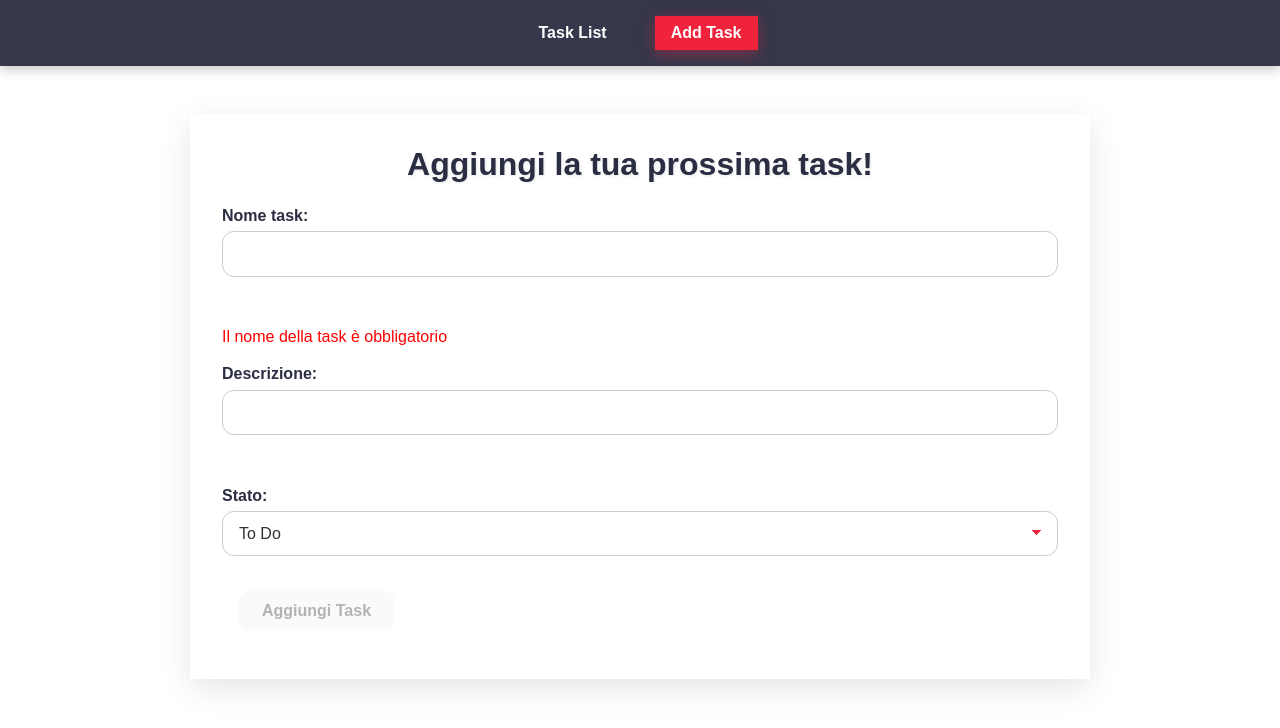
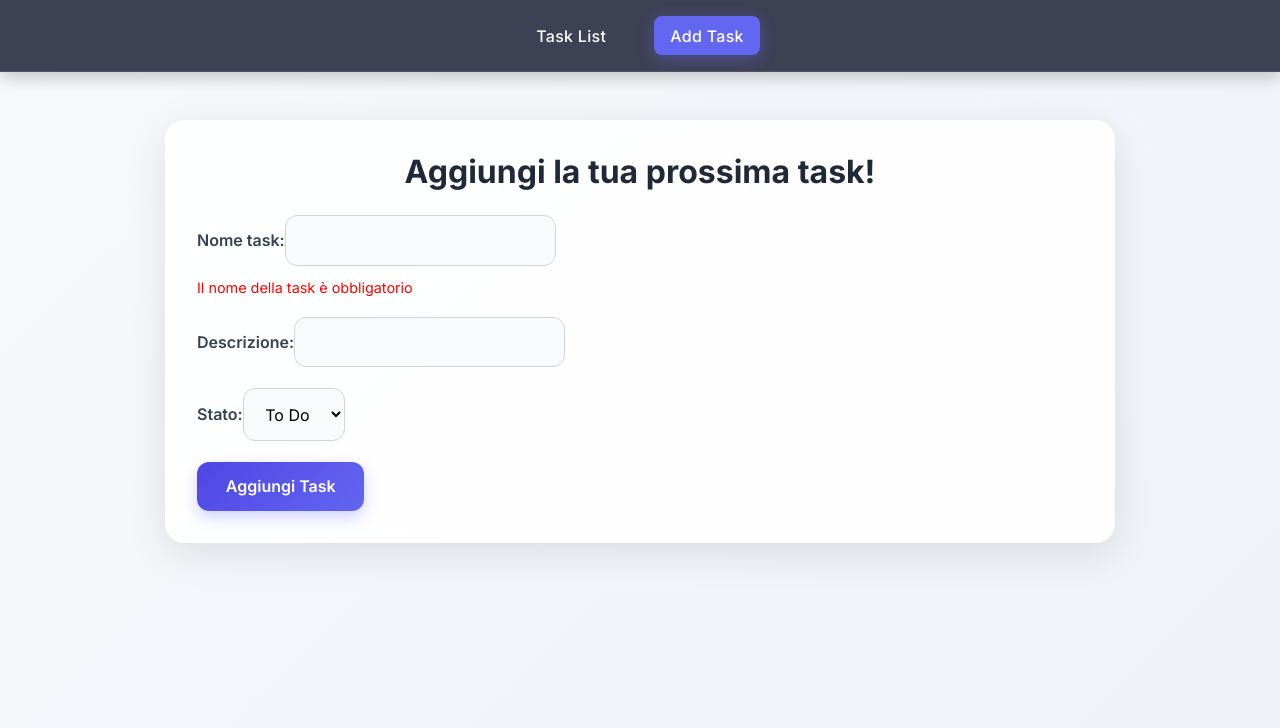
Before and after one commit to VincenzoIuliano/TaskManager, a React (Vite) app: page /add in a window 1280 px wide. Shown: the top 728 px of the page. Built offline with nearby package versions, Linux system fonts and the light colour scheme; no server answers.

Commit message:
EDIT: edited css

```diff
--- a/src/index.css
+++ b/src/index.css
@@ -1,435 +1,273 @@
-/* Reset di base */
+/* 🌐 RESET BASE */
 * {
   margin: 0;
   padding: 0;
   box-sizing: border-box;
-  font-family: 'Poppins', sans-serif;
+  font-family: 'Poppins', 'Inter', sans-serif;
 }
 
 body {
   min-height: 100vh;
-  color: #333;
+  background: linear-gradient(135deg, #f7f9fc, #eef2f7);
+  color: #2b2d42;
 }
 
-/* Navbar */
+/* 🔝 NAVBAR */
 nav {
   display: flex;
   justify-content: center;
   gap: 2rem;
   padding: 1rem 0;
-  background: rgba(43, 45, 66, 0.95);
-  backdrop-filter: blur(5px);
-  box-shadow: 0 4px 10px rgba(0,0,0,0.2);
+  background: rgba(43, 45, 66, 0.9);
+  backdrop-filter: blur(6px);
+  box-shadow: 0 6px 16px rgba(0,0,0,0.2);
   position: sticky;
   top: 0;
   z-index: 100;
+  border-bottom: 1px solid rgba(255,255,255,0.1);
 }
 
 nav a {
   color: #fff;
   text-decoration: none;
-  font-weight: 600;
-  padding: 0.5rem 1rem;
+  font-weight: 500;
+  font-size: 1rem;
+  letter-spacing: 0.3px;
+  padding: 0.6rem 1rem;
+  border-radius: 8px;
   transition: all 0.3s ease;
 }
 
 nav a:hover {
-  background-color: #8d99ae;
-  transform: scale(1.05);
+  background-color: rgba(255, 255, 255, 0.15);
+  transform: translateY(-2px);
 }
 
 nav a.active {
-  background: #ef233c;
+  background: #6366f1;
   color: #fff;
-  box-shadow: 0 4px 15px rgba(239, 35, 60, 0.4);
+  box-shadow: 0 4px 15px rgba(99, 102, 241, 0.4);
 }
 
-/* Contenitore principale */
-main, .AddTask {
-  max-width: 900px;
+/* 🧱 CONTAINER GENERALE */
+main, .AddTask, .TaskList, .TaskDetails {
+  max-width: 950px;
   margin: 3rem auto;
   padding: 2rem;
-  background: rgba(255,255,255,0.95);
-  box-shadow: 0 10px 30px rgba(0,0,0,0.1);
+  background: rgba(255,255,255,0.9);
+  backdrop-filter: blur(6px);
+  box-shadow: 0 10px 40px rgba(0,0,0,0.1);
+  border-radius: 20px;
   animation: fadeIn 0.8s ease;
 }
 
-/* Animazione fadeIn */
+/* ✨ ANIMAZIONI */
 @keyframes fadeIn {
   from { opacity: 0; transform: translateY(20px); }
   to { opacity: 1; transform: translateY(0); }
 }
 
-/* --- AddTask Table --- */
-.AddTask table {
+/* 🧭 TITOLI */
+h1, h2 {
+  text-align: center;
+  margin-bottom: 1.5rem;
+  color: #1f2937;
+  font-weight: 700;
+}
+
+/* 🧾 TABELLA TASKLIST */
+.TaskList table {
   width: 100%;
   border-collapse: collapse;
-  box-shadow: 0 4px 12px rgba(0,0,0,0.05);
-  margin-top: 1.5rem;
+  border-radius: 12px;
+  overflow: hidden;
+  box-shadow: 0 4px 20px rgba(0,0,0,0.05);
 }
 
-.AddTask th {
-  background-color: #4f46e5; /* viola moderno */
+.TaskList th {
+  background: #4f46e5;
   color: #fff;
   text-align: left;
-  padding: 0.75rem 1rem;
-  font-weight: 600;
+  padding: 1rem;
   font-size: 1rem;
+  cursor: pointer;
+  transition: background 0.3s;
 }
 
-.AddTask td {
-  padding: 0.75rem 1rem;
+.TaskList th:hover {
+  background-color: #6366f1;
+}
+
+.TaskList td {
+  padding: 1rem;
+  background-color: #fff;
   border-bottom: 1px solid #e5e7eb;
   font-size: 0.95rem;
-  color: #333;
+  transition: background 0.2s;
 }
 
-/* Riga hover */
-.AddTask tbody tr:hover {
-  background-color: #f3f4f6;
-  transition: background-color 0.2s;
+.TaskList tbody tr:nth-child(even) {
+  background-color: #f9fafb;
 }
 
-/* Status badge */
+.TaskList tbody tr:hover {
+  background-color: #eef2ff;
+}
+
+/* 🔍 Campo ricerca */
+.TaskList input[type="text"] {
+  width: 100%;
+  padding: 0.9rem 1.2rem;
+  border-radius: 12px;
+  border: 1px solid #d1d5db;
+  margin-bottom: 1.5rem;
+  font-size: 1rem;
+  transition: all 0.3s ease;
+}
+
+.TaskList input[type="text"]:focus {
+  outline: none;
+  border-color: #6366f1;
+  box-shadow: 0 0 8px rgba(99,102,241,0.3);
+}
+
+/* 🏷️ STATUS BADGES */
 .status {
-  display: inline-block;
-  padding: 0.25rem 0.5rem;
+  padding: 0.3rem 0.7rem;
+  border-radius: 10px;
+  font-weight: 600;
   font-size: 0.85rem;
-  font-weight: 500;
-  text-align: center;
   color: #fff;
 }
 
-td.todo { background-color: #ff0000; }
-td.doing { background-color: #f6f33b; }
+td.todo { background-color: #fbbf24; }
+td.doing { background-color: #3b82f6; }
 td.done { background-color: #10b981; }
 
-/* Responsive table: scroll orizzontale su mobile */
-@media (max-width: 768px) {
-  .AddTask table {
-    display: block;
-    overflow-x: auto;
-    white-space: nowrap;
-  }
-}
-
-/* Form AddTask */
-form {
-  display: flex;
-  flex-direction: column;
-  gap: 1rem;
-}
-
-input, textarea {
-  padding: 0.8rem 1rem;
-  border: 1px solid #ccc;
-  font-size: 1rem;
-  width: 100%;
-  transition: all 0.3s ease;
-}
-
-input:focus, textarea:focus {
-  outline: none;
-  border-color: #ef233c;
-  box-shadow: 0 0 8px rgba(239,35,60,0.4);
-}
-
-/* Titoli */
-h1, h2 {
-  text-align: center;
-  margin-bottom: 1.5rem;
-  color: #2b2d42;
-  text-shadow: 1px 1px 3px rgba(0,0,0,0.1);
-}
-
-/* --- TaskList con bordi completi --- */
-.TaskList {
-  max-width: 900px;
-  margin: 3rem auto;
-  padding: 1rem 2rem;
-  animation: fadeIn 0.8s ease;
-}
-
-/* Titolo */
-.TaskList h1 {
-  text-align: center;
-  margin-bottom: 1.5rem;
-  color: #2b2d42;
-  text-shadow: 1px 1px 3px rgba(0,0,0,0.1);
-}
-
-/* Tabella */
-.TaskList table {
-  width: 100%;
-  border-collapse: collapse;
-  background: transparent;
-  border: 2px solid rgba(0,0,0,0.15); /* bordo completo esterno */
-}
-
-/* Intestazione */
-.TaskList th {
-  background-color: rgba(43, 45, 66, 0.95);
-  color: #fff;
-  text-align: left;
-  padding: 0.75rem 1rem;
-  font-weight: 600;
-  font-size: 1rem;
-  letter-spacing: 0.5px;
-  border: 1px solid rgba(0,0,0,0.2);
-}
-
-/* Celle */
-.TaskList td {
-  padding: 0.75rem 1rem;
-  border: 1px solid rgba(0,0,0,0.1);
-  font-size: 0.95rem;
-  color: #333;
-}
-
-
-/* Status badge */
-.status {
-  display: inline-block;
-  padding: 0.25rem 0.6rem;
-  border-radius: 12px;
-  font-size: 0.85rem;
-  font-weight: 500;
-  text-align: center;
-  color: #fff;
-}
-
-.status.Todo { background-color: #f59e0b; }
-.status.Doing { background-color: #3b82f6; }
-.status.Done { background-color: #10b981; }
-
-/* Mobile */
-@media (max-width: 768px) {
-  .TaskList table {
-    display: block;
-    overflow-x: auto;
-    white-space: nowrap;
-    border-radius: 12px;
-  }
-}
-
-/* --- AddTask Form migliorato --- */
+/* 🧩 ADD TASK FORM */
 .AddTask form {
   display: flex;
   flex-direction: column;
-  gap: 1.2rem;
-  margin-top: 1.5rem;
+  gap: 1.3rem;
 }
 
 .AddTask label {
-  display: flex;
-  flex-direction: column;
   font-weight: 600;
-  color: #2b2d42;
-  gap: 0.4rem;
+  color: #374151;
 }
 
 .AddTask input,
 .AddTask textarea,
 .AddTask select {
-  padding: 0.8rem 1rem;
+  padding: 0.9rem 1.1rem;
+  border: 1px solid #d1d5db;
   border-radius: 12px;
-  border: 1px solid #ccc;
+  background: #f9fafb;
   font-size: 1rem;
   transition: all 0.3s ease;
-  background-color: #fff;
-  color: #333;
 }
 
 .AddTask input:focus,
 .AddTask textarea:focus,
 .AddTask select:focus {
-  outline: none;
-  border-color: #ef233c;
-  box-shadow: 0 0 8px rgba(239,35,60,0.4);
+  border-color: #6366f1;
+  background: #fff;
+  box-shadow: 0 0 10px rgba(99,102,241,0.3);
 }
 
-.AddTask select {
-  appearance: none;
-  background-image: linear-gradient(45deg, transparent 50%, #ef233c 50%),
-                    linear-gradient(135deg, #ef233c 50%, transparent 50%);
-  background-position: calc(100% - 20px) calc(1em + 2px),
-                       calc(100% - 15px) calc(1em + 2px);
-  background-size: 5px 5px, 5px 5px;
-  background-repeat: no-repeat;
+.AddTask button {
+  align-self: flex-start;
+  background: linear-gradient(135deg, #4f46e5, #6366f1);
+  color: #fff;
+  border: none;
+  padding: 0.9rem 1.8rem;
+  border-radius: 12px;
+  font-weight: 600;
+  font-size: 1rem;
   cursor: pointer;
+  transition: all 0.3s ease;
+  box-shadow: 0 6px 15px rgba(99,102,241,0.3);
 }
 
-.AddTask textarea {
-  resize: vertical;
-  min-height: 100px;
+.AddTask button:hover {
+  transform: translateY(-2px);
+  box-shadow: 0 8px 18px rgba(99,102,241,0.4);
 }
 
-/* Pulsante coerente */
-.AddTask button {
-  align-self: flex-start;
-  padding: 0.7rem 1.5rem;
+/* ❌ ERRORE INPUT */
+.error {
+  color: #ef4444;
+  font-size: 0.9rem;
+  margin-top: -0.5rem;
+}
+
+/* 🧾 TASK DETAILS */
+.TaskDetails p {
+  margin: 1rem 0;
+  font-size: 1.05rem;
+  color: #374151;
+}
+
+.TaskDetails button {
+  padding: 0.8rem 1.5rem;
+  margin-right: 1rem;
   border: none;
   border-radius: 12px;
-  /* color: #fff; */
   font-weight: 600;
   font-size: 1rem;
   cursor: pointer;
   transition: all 0.3s ease;
 }
 
-/* Responsive: adattamento form su mobile */
-@media (max-width: 600px) {
-  .AddTask form {
-    gap: 1rem;
-  }
-  .AddTask button {
-    width: 100%;
-    text-align: center;
-  }
+.TaskDetails button:first-of-type {
+  background: #ef4444;
+  color: #fff;
+  box-shadow: 0 4px 12px rgba(239,68,68,0.3);
 }
 
-/* --- TaskDetails --- */
-.TaskDetails {
-  max-width: 800px;
-  margin: 3rem auto;
-  padding: 2rem 2.5rem;
-  background: rgba(255, 255, 255, 0.95);
-  box-shadow: 0 10px 30px rgba(0, 0, 0, 0.1);
-  border-radius: 16px;
-  animation: fadeIn 0.8s ease;
+.TaskDetails button:first-of-type:hover {
+  background: #dc2626;
 }
 
-/* Titolo principale */
-.TaskDetails h1:first-of-type {
-  text-align: center;
-  margin-bottom: 2rem;
-  color: #2b2d42;
-  text-shadow: 1px 1px 3px rgba(0,0,0,0.1);
-  font-size: 1.8rem;
+.TaskDetails button:last-of-type {
+  background: #3b82f6;
+  color: #fff;
+  box-shadow: 0 4px 12px rgba(59,130,246,0.3);
 }
 
-/* Nome della task */
-.TaskDetails h1 strong {
-  color: #ef233c;
+.TaskDetails button:last-of-type:hover {
+  background: #2563eb;
 }
 
-/* Testo descrittivo */
-.TaskDetails p {
-  margin: 1rem 0;
-  font-size: 1.1rem;
-  line-height: 1.6;
-  color: #333;
-}
-
-/* Evidenzia etichette */
-.TaskDetails p strong {
-  color: #2b2d42;
-}
-
-/* Stato colorato */
-.TaskDetails p strong + span {
-  display: inline-block;
-  padding: 0.3rem 0.8rem;
-  border-radius: 12px;
-  font-weight: 600;
-  color: #fff;
-  margin-left: 0.5rem;
-}
-
-.TaskDetails .status-Todo { background-color: #f59e0b; }
-.TaskDetails .status-Doing { background-color: #3b82f6; }
-.TaskDetails .status-Done { background-color: #10b981; }
-
-/* Messaggio di errore (task non trovata) */
-.TaskDetails-empty {
-  text-align: center;
-  margin-top: 5rem;
-  font-size: 1.4rem;
-  color: #ef233c;
-  animation: fadeIn 0.8s ease;
-}
-
-/* Mobile friendly */
-@media (max-width: 600px) {
-  .TaskDetails {
-    padding: 1.5rem;
-  }
-  .TaskDetails h1:first-of-type {
-    font-size: 1.5rem;
-  }
-  .TaskDetails p {
-    font-size: 1rem;
-  }
-}
-
-/* --- Pulsante Elimina Task --- */
-.TaskDetails button {
-  margin-top: 2rem;
-  padding: 0.8rem 1.8rem;
-  background-color: #ef233c; /* rosso principale */
-  color: #fff;
-  border: none;
-  border-radius: 12px;
-  font-weight: 600;
-  font-size: 1rem;
-  cursor: pointer;
-  transition: all 0.3s ease;
-  box-shadow: 0 4px 10px rgba(239, 35, 60, 0.3);
-}
-
-/* Mobile */
-@media (max-width: 600px) {
-  .TaskDetails button {
-    width: 100%;
-    text-align: center;
-  }
-}
-
-/* --- Modal Overlay --- */
+/* 🪟 MODAL */
 .modal-overlay {
   position: fixed;
-  top: 0;
-  left: 0;
-  width: 100vw;
-  height: 100vh;
-  background: rgba(0, 0, 0, 0.5);
-  backdrop-filter: blur(3px);
+  inset: 0;
+  background: rgba(0, 0, 0, 0.45);
+  backdrop-filter: blur(4px);
   display: flex;
+  align-items: center;
   justify-content: center;
-  align-items: center;
   z-index: 2000;
   animation: fadeIn 0.3s ease;
 }
 
-/* --- Modal Box --- */
 .modal {
   background: #fff;
+  padding: 2rem 2.5rem;
   border-radius: 16px;
-  padding: 2rem 2.5rem;
-  max-width: 450px;
+  box-shadow: 0 10px 40px rgba(0,0,0,0.2);
+  max-width: 420px;
   width: 90%;
-  box-shadow: 0 10px 30px rgba(0, 0, 0, 0.2);
   animation: slideUp 0.3s ease;
   text-align: center;
-  position: relative;
 }
 
-/* Titolo */
 .modal h2 {
-  color: #2b2d42;
-  font-size: 1.5rem;
+  color: #1f2937;
   margin-bottom: 1rem;
 }
 
-/* Contenuto */
-.modal p {
-  color: #333;
-  font-size: 1rem;
-  line-height: 1.6;
-  margin-bottom: 1.8rem;
-}
-
-/* --- Pulsanti --- */
 .modal-buttons {
   display: flex;
   justify-content: center;
@@ -438,71 +276,44 @@ h1, h2 {
 
 .modal-buttons button {
   padding: 0.8rem 1.5rem;
+  border-radius: 10px;
   border: none;
-  border-radius: 10px;
   font-weight: 600;
-  font-size: 1rem;
+  transition: all 0.3s ease;
   cursor: pointer;
-  transition: all 0.3s ease;
 }
 
-button {
-  margin: 1rem;
+.modal-buttons button:first-of-type {
+  background: #e5e7eb;
+  color: #374151;
 }
 
-/* Bottone Chiudi */
-.modal-buttons button:first-of-type {
-  background: #ccc;
-  color: #333;
-}
-
-.modal-buttons button:first-of-type:hover {
-  background: #bbb;
-}
-
-/* Bottone Conferma (Elimina) */
 .modal-buttons button:last-of-type {
-  background: #ef233c;
+  background: #ef4444;
   color: #fff;
-  box-shadow: 0 4px 10px rgba(239, 35, 60, 0.3);
 }
 
 .modal-buttons button:last-of-type:hover {
-  background: #d90429;
+  background: #dc2626;
   transform: scale(1.05);
-  box-shadow: 0 6px 14px rgba(239, 35, 60, 0.4);
 }
 
-th:hover {
-  background-color: #3b82f6;
-  transition: background-color 0.3s;
-}
-
-input {
-  border-radius: 12px;
-  margin-bottom: 2rem;
-}
-
-/* --- Animazioni --- */
-@keyframes fadeIn {
-  from { opacity: 0; }
-  to { opacity: 1; }
-}
-
-@keyframes slideUp {
-  from { transform: translateY(40px); opacity: 0; }
-  to { transform: translateY(0); opacity: 1; }
-}
-
-/* --- Mobile friendly --- */
-@media (max-width: 500px) {
-  .modal {
+/* 📱 MOBILE */
+@media (max-width: 700px) {
+  main, .AddTask, .TaskList, .TaskDetails {
     padding: 1.5rem;
-    max-width: 90%;
+    margin: 2rem 1rem;
   }
 
-  .modal h2 {
-    font-size: 1.3rem;
+  .TaskList table {
+    display: block;
+    overflow-x: auto;
+    white-space: nowrap;
+  }
+
+  .TaskDetails button {
+    width: 100%;
+    margin: 0.5rem 0;
   }
 
   .modal-buttons {
@@ -513,3 +324,8 @@ input {
     width: 100%;
   }
 }
+
+@keyframes slideUp {
+  from { transform: translateY(40px); opacity: 0; }
+  to { transform: translateY(0); opacity: 1; }
+}
```
